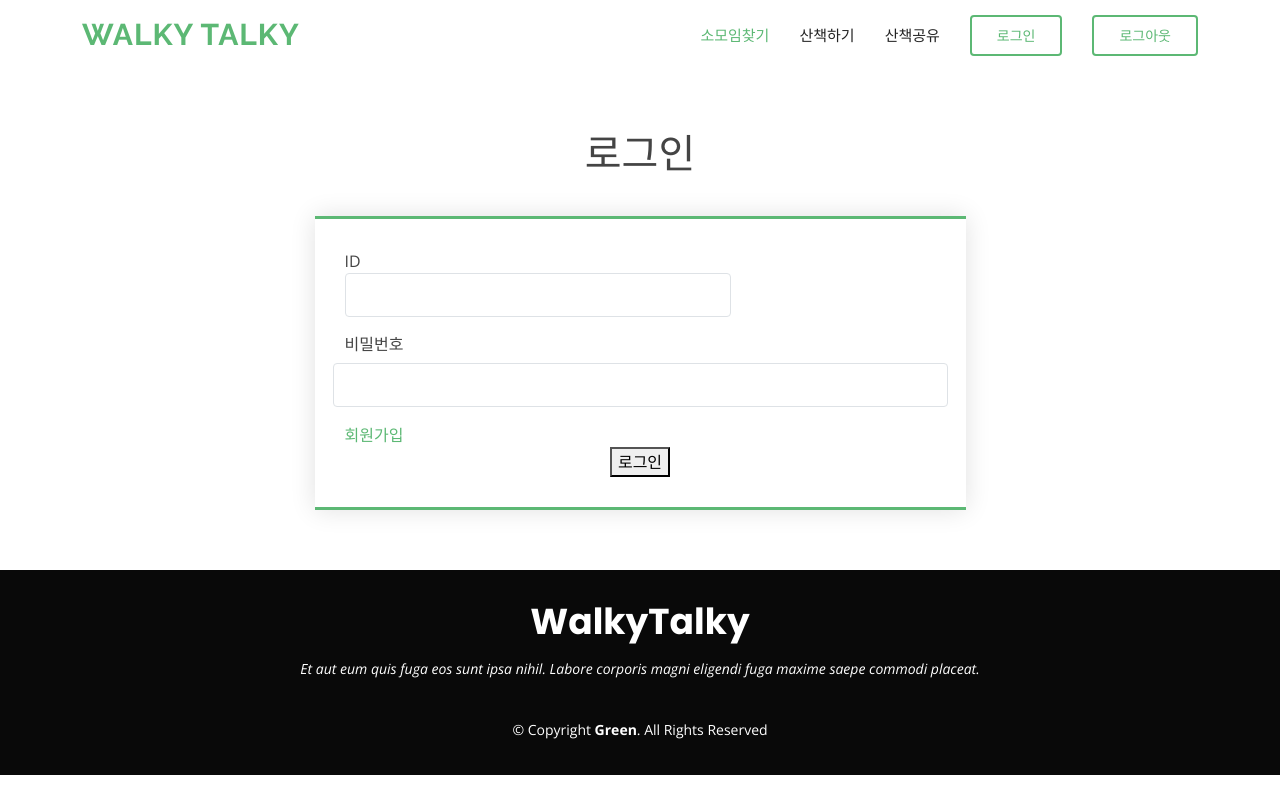
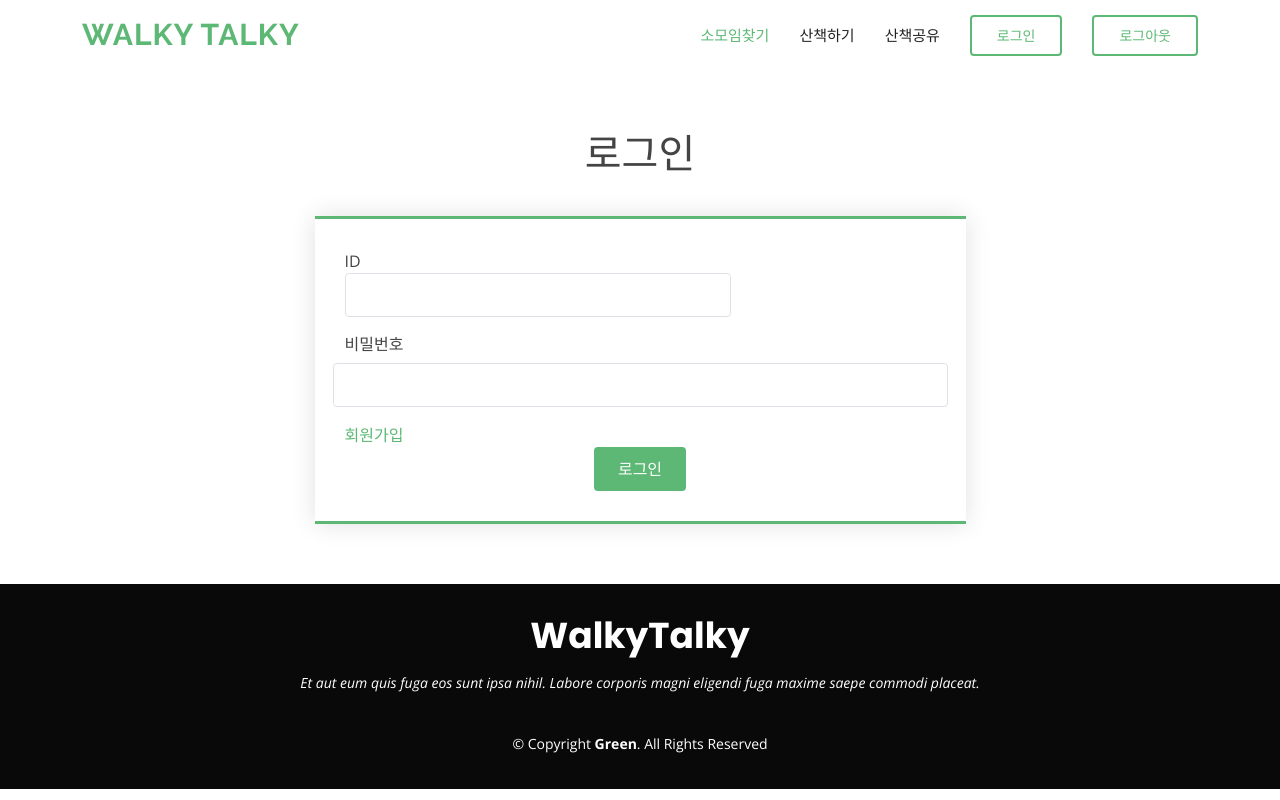
Before and after one commit to ssafy-10th-a808-team/walky-talky, a Vue app in the folder frontend/: page /member/local-login in a window 1280 px wide. Built offline with nearby package versions, Linux system fonts and the light colour scheme.

Commit message:
[FE] Fix : 로그인 버튼 디자인 수정 및 preventdefault 추가

```diff
--- a/frontend/src/views/member/Login.vue
+++ b/frontend/src/views/member/Login.vue
@@ -34,7 +34,7 @@
               </div>
               <RouterLink :to="{ name: 'Signup' }">회원가입</RouterLink>
               <div class="text-center">
-                <button type="button" @click="login">로그인</button>
+                <button type="submit" @click="login">로그인</button>
               </div>
             </form>
           </div>
@@ -52,7 +52,8 @@ const memberstore = useMemberStore()
 const memberId = ref(null)
 const password = ref(null)
 
-const login = () => {
+const login = (event) => {
+  event.preventDefault()
   const payload = {
     memberId: memberId.value,
     password: password.value
```
